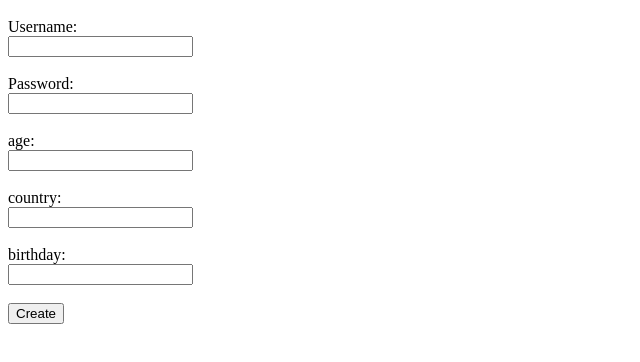
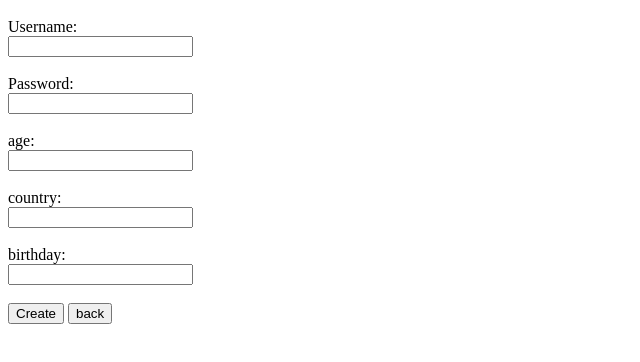
Before and after one commit to Omi-Public/B6_CuongTK, a website: page register.html in a window 1280 px wide. Shown: the part 48-410 px from the top of the page, without its empty margins (0-640 px from the left). Drawn offline with Linux system fonts and the light colour scheme.

Commit message:
register.html

```diff
--- a/register.html
+++ b/register.html
@@ -16,6 +16,7 @@
 <label>birthday:</label><br>
 <input type="text" id="birthday" name="birthday" value=""><br><br>
 <input type="button" value="Create" onclick="insert()">
+<input type="button" value="back" onclick="back()">
 </body>
 <script>
     function insert(){
@@ -35,5 +36,7 @@
         xhttp.open("POST", "http://localhost:3000", true);
         xhttp.setRequestHeader("Content-type", "application/json");
         xhttp.send(param1);}
-
+    function back(){
+        window.location.replace("file:///C:/Users/cuongtk02/Documents/Training_5/login.html");
+    }
 </script>
```
